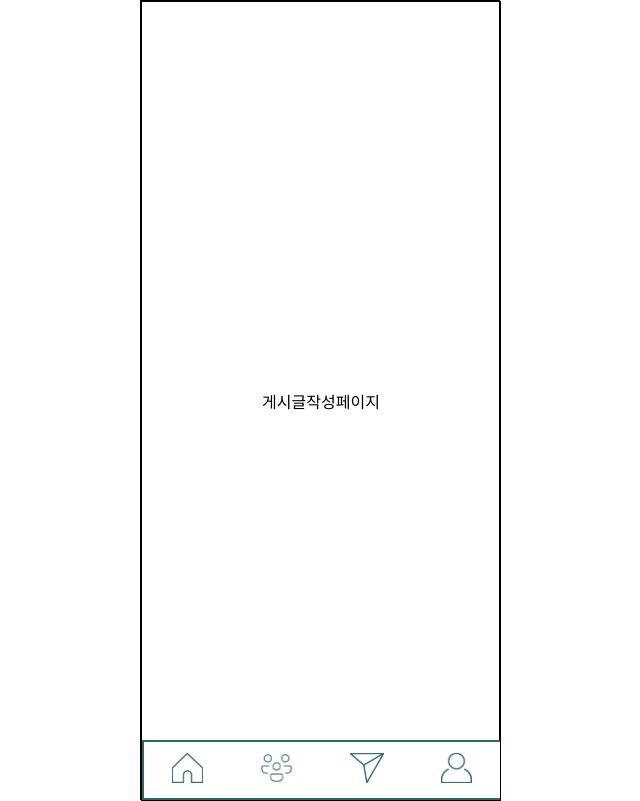
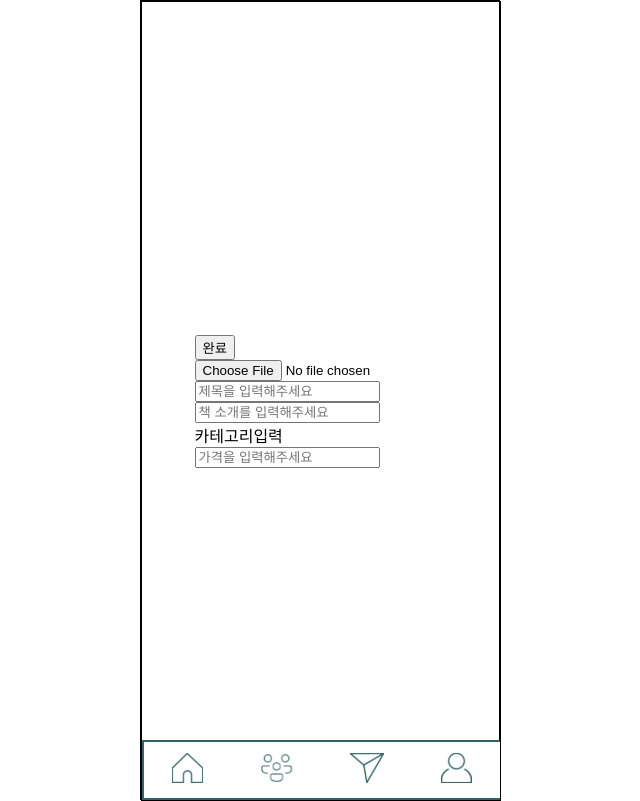
Before and after one commit to DevHiveTeamB/frontend, a Vue app in the folder vue-project/: page /write in a window 1280 px wide. Shown: the whole page, without its empty margins (320-960 px from the left). Built offline with nearby package versions, Linux system fonts and the light colour scheme.

Commit message:
20230804

```diff
--- /dev/null
+++ b/vue-project/src/components/CategoryModal.vue
@@ -0,0 +1,11 @@
+<template>
+  <!-- 카테고리 모달 구현해주세요
+  디자인하고 기능구현해야될듯..ㅎ-->
+  <div></div>
+</template>
+
+<script>
+export default {}
+</script>
+
+<style lang="scss" scoped></style>
--- a/vue-project/src/views/PostPage.vue
+++ b/vue-project/src/views/PostPage.vue
@@ -1,9 +1,82 @@
 <template>
-  <div>게시글작성페이지</div>
+  <div>
+    <button id="complete" checkForm>완료</button>
+    <div class="content">
+      <!-- 사진 선택하고 화면에 나옴
+      슬라이드로 넘기는거 구현해주세요
+      최대 5장 선택가능하도록 해뒀음 -->
+      <div id="fileContainer">
+        <input type="file" @change="handleFileChange" />
+        <br />
+        <img
+          v-if="selectedImage"
+          :src="selectedImage"
+          alt="선택된 사진"
+          style="max-width: 400px; max-height: 400px"
+        />
+      </div>
+      <div v-if="selectedImages.length > 0">
+        <img
+          v-for="(image, index) in selectedImages"
+          :key="index"
+          :src="image"
+          alt="선택된 사진"
+          class="thumbnail"
+        />
+      </div>
+      <input v-model="title" type="text" placeholder="제목을 입력해주세요" /><br />
+      <input v-model="content" type="text" placeholder="책 소개를 입력해주세요" /><br />
+      <div @click="modalOpen = true">카테고리입력</div>
+      <CategoryModal v-if="modalOpen" />
+      <input v-model="price" type="number" placeholder="가격을 입력해주세요" /><br />
+    </div>
+  </div>
 </template>
 
 <script>
-export default {}
+import CategoryModal from '../components/CategoryModal.vue'
+export default {
+  methods: {
+    handleFileChange(event) {
+      const file = event.target.files[0]
+      if (file && this.selectedImages.length < 5) {
+        this.selectedImages.push(URL.createObjectURL(file))
+      }
+    },
+    checkForm() {
+      if (
+        this.title == '' ||
+        this.selectedImage == '' ||
+        this.content == '' ||
+        this.category == '' ||
+        this.price == ''
+      ) {
+        alert('빈칸없이 작성해주세요')
+      }
+    }
+  },
+  data() {
+    return {
+      selectedImage: null,
+      selectedImages: [],
+      title: '',
+      content: '',
+      category: '',
+      price: '',
+      modalOpen: false
+    }
+  },
+  components: {
+    CategoryModal
+  }
+}
 </script>
 
-<style lang="scss" scoped></style>
+<style scoped>
+.thumbnail {
+  width: 100px;
+  height: 100px;
+  object-fit: cover;
+  margin: 5px;
+}
+</style>
```
